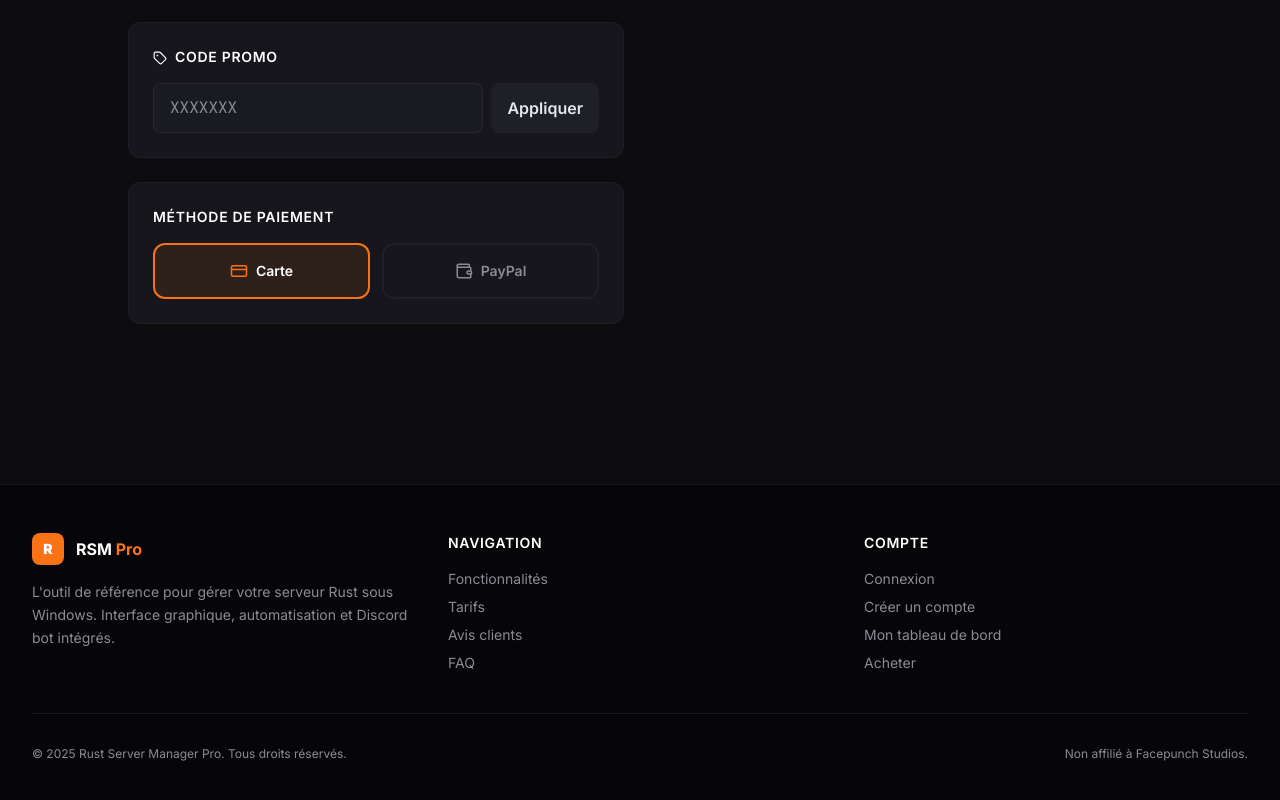
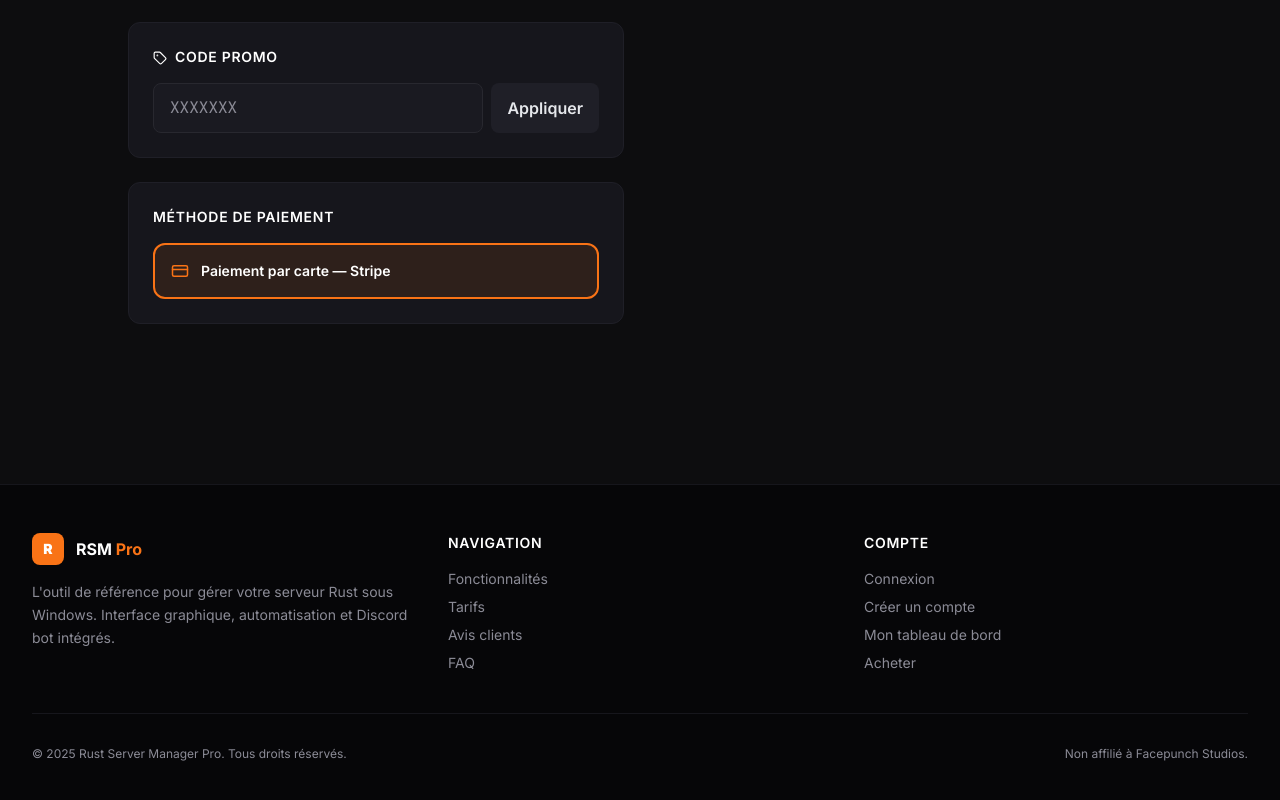
Before and after one commit to DumePaoli/Site-RSM, a React (Vite) app in the folder frontend/: page /checkout in a window 1280 px wide. Shown: the part 761-1561 px from the top of the page. Built offline with nearby package versions, Linux system fonts and the light colour scheme; no server answers.

Commit message:
feat: disable PayPal, Stripe only

```diff
--- a/frontend/src/pages/CheckoutPage.jsx
+++ b/frontend/src/pages/CheckoutPage.jsx
@@ -144,25 +144,9 @@ export default function CheckoutPage() {
             {/* Payment method */}
             <div className="card">
               <h2 className="text-sm font-semibold text-white mb-4 uppercase tracking-wider">Méthode de paiement</h2>
-              <div className="grid grid-cols-2 gap-3">
-                <button
-                  onClick={() => setPayment('stripe')}
-                  className={`flex items-center justify-center gap-2 p-4 rounded-xl border-2 transition-all cursor-pointer ${
-                    paymentMethod === 'stripe' ? 'border-rust-500 bg-rust-500/10' : 'border-surface-700 hover:border-surface-600'
-                  }`}
-                >
-                  <CreditCard size={18} className={paymentMethod === 'stripe' ? 'text-rust-500' : 'text-surface-400'} />
-                  <span className={`font-semibold text-sm ${paymentMethod === 'stripe' ? 'text-white' : 'text-surface-400'}`}>Carte</span>
-                </button>
-                <button
-                  onClick={() => setPayment('paypal')}
-                  className={`flex items-center justify-center gap-2 p-4 rounded-xl border-2 transition-all cursor-pointer ${
-                    paymentMethod === 'paypal' ? 'border-rust-500 bg-rust-500/10' : 'border-surface-700 hover:border-surface-600'
-                  }`}
-                >
-                  <Wallet size={18} className={paymentMethod === 'paypal' ? 'text-rust-500' : 'text-surface-400'} />
-                  <span className={`font-semibold text-sm ${paymentMethod === 'paypal' ? 'text-white' : 'text-surface-400'}`}>PayPal</span>
-                </button>
+              <div className="flex items-center gap-3 p-4 rounded-xl border-2 border-rust-500 bg-rust-500/10">
+                <CreditCard size={18} className="text-rust-500" />
+                <span className="font-semibold text-sm text-white">Paiement par carte — Stripe</span>
               </div>
             </div>
           </div>
```
